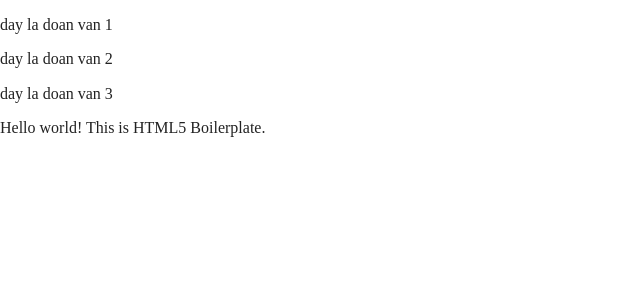
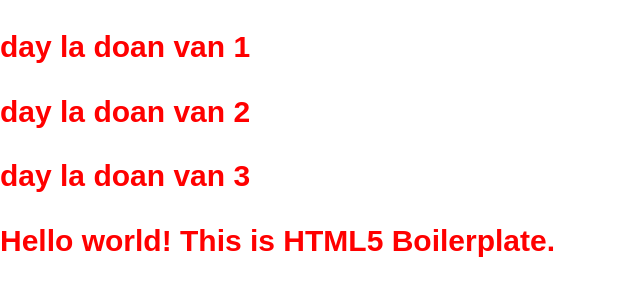
Before and after one commit to thanhtran6916/M1_git_-file2, a website built with Parcel: page index.html in a window 1280 px wide. Shown: the whole page, without its empty margins (0-640 px from the left). Built offline with nearby package versions, Linux system fonts and the light colour scheme.

Commit message:
main.css them the p mau do

```diff
--- a/css/main.css
+++ b/css/main.css
@@ -260,3 +260,10 @@
     page-break-after: avoid;
   }
 }
+
+p {
+  color: red;
+  font-family: Arial;
+  font-size: 30px;
+  font-weight: 600;
+}
```
